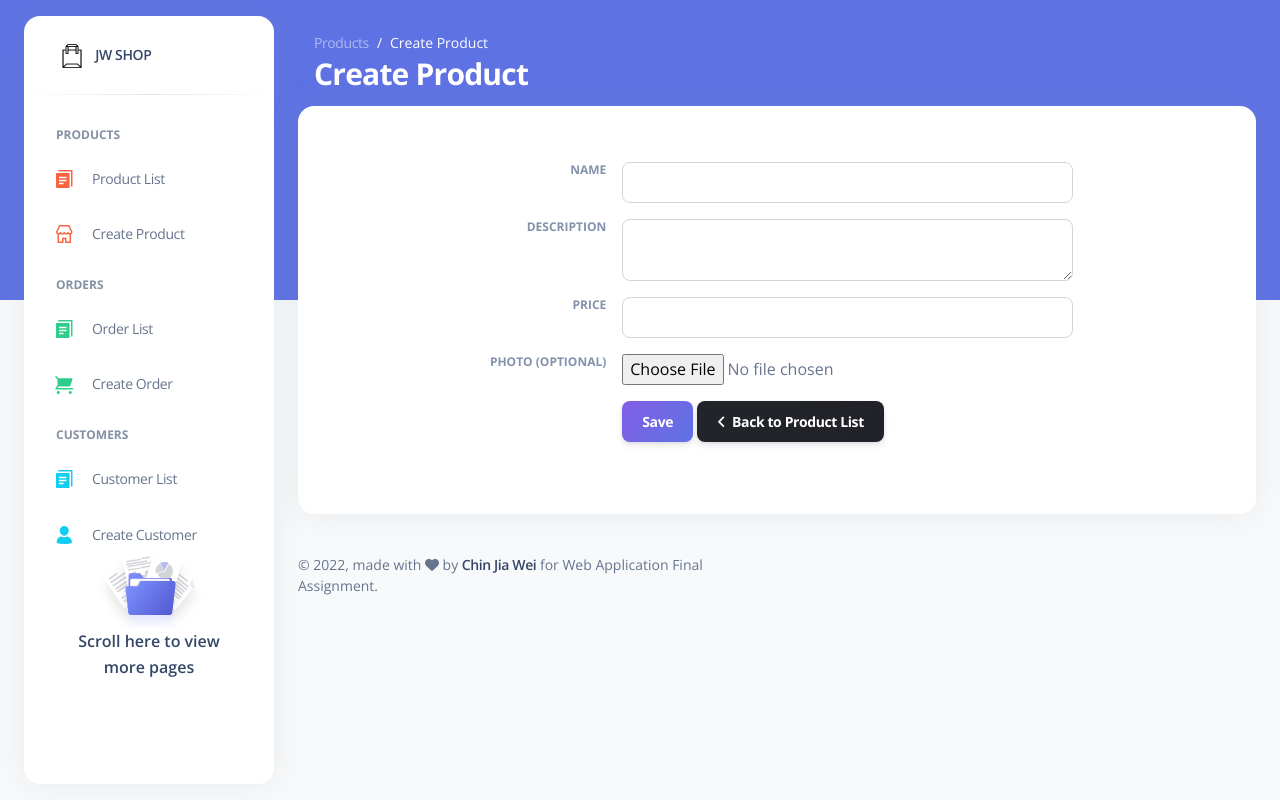
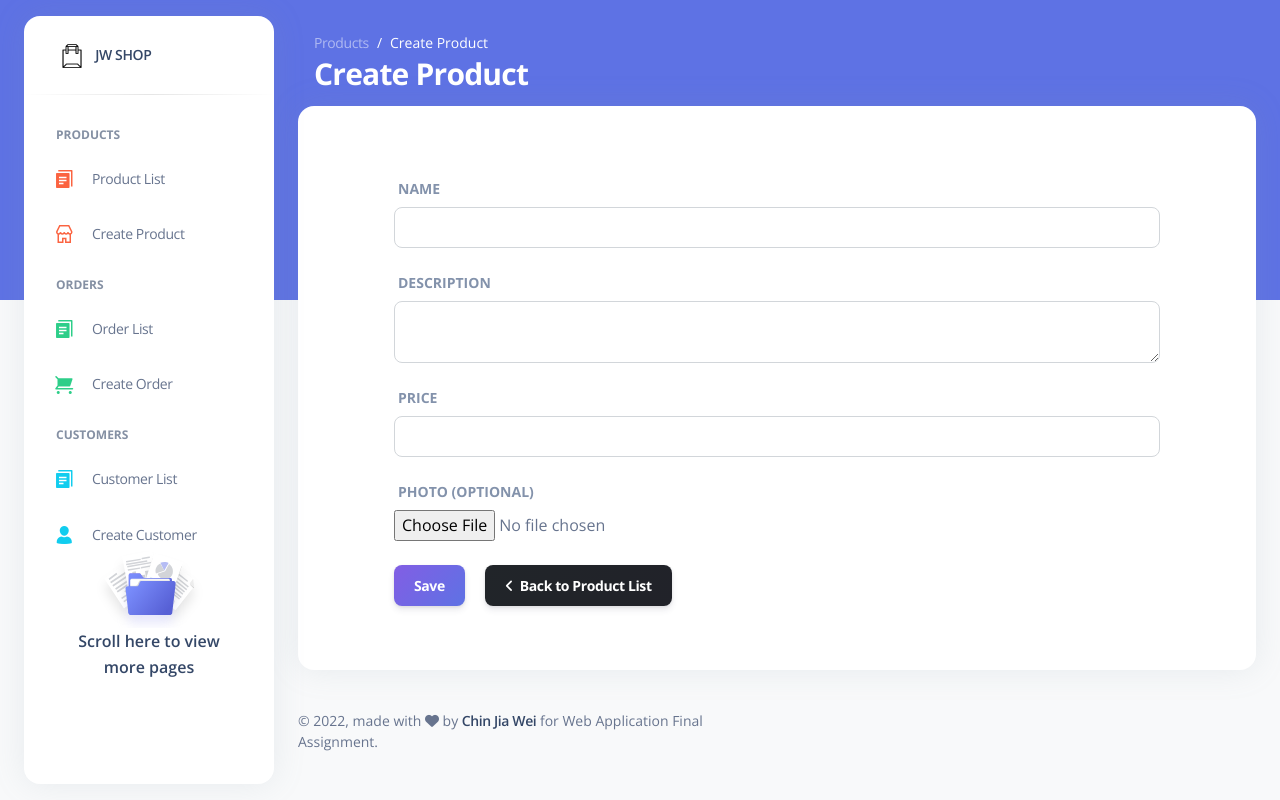
Before and after one commit to jiawei0321/webapp_finalwithbootstrap, a PHP site: page /product_create.php in a window 1280 px wide. Run offline with PHP 8.4, Linux system fonts and the light colour scheme; a user stored in the database is signed in; some libraries are stand-ins or nearby versions.

Commit message:
product responsive

```diff
--- a/project/product_create.php
+++ b/project/product_create.php
@@ -186,27 +186,27 @@ session_start();
                     <table class='table table-hover table-responsive'>
                         <tbody>
                             <tr>
-                                <td style="border: none" class="text-end text-uppercase text-secondary text-xs font-weight-bolder">Name</th>
-                                <td style="border: none"><input type='text' name='name' class='form-control' style="max-width: 85%" value="<?php echo $name; ?>" /></td>
+                                <label class="text-end text-uppercase text-secondary text-sm font-weight-bolder pt-4">Name</label>
+                                <input type='text' name='name' class='form-control' value="<?php echo $name; ?>" /></td>
                             </tr>
                             <tr>
-                                <td style="border: none" class="text-end text-uppercase text-secondary text-xs font-weight-bolder">Description</th>
-                                <td style="border: none"><textarea name='description' class='form-control' style="max-width: 85%" value="<?php echo $description; ?>"></textarea></td>
+                                <label class="text-end text-uppercase text-secondary text-sm font-weight-bolder pt-4">Description</label>
+                                <textarea name='description' class='form-control' value="<?php echo $description; ?>"></textarea></td>
                             </tr>
                             <tr>
-                                <td style="border: none" class="text-end text-uppercase text-secondary text-xs font-weight-bolder">Price</th>
-                                <td style="border: none"><input type='text' name='price' class='form-control' style="max-width: 85%" value="<?php echo $price; ?>" /></td>
+                                <label style="border: none" class="text-end text-uppercase text-secondary text-sm font-weight-bolder pt-4">Price</label>
+                                <input type='text' name='price' class='form-control' value="<?php echo $price; ?>" /></td>
                             </tr>
                             <tr>
-                                <td style="border: none" class="text-end text-uppercase text-secondary text-xs font-weight-bolder">Photo (optional)</th>
-                                <td style="border: none"><input type="file" name="product_image" style="max-width: 85%" /></td>
+                                <label style="border: none" class="text-end text-uppercase text-secondary text-sm font-weight-bolder pt-4">Photo (optional)</label>
+                                <br>
+                                <input type="file" name="product_image" /></td>
                             </tr>
                             <tr>
-                                <td></td>
-                                <td>
-                                    <input type='submit' value='Save' class='btn btn-primary btn bg-gradient-primary mb-0' />
-                                    <a class="btn bg-gradient-dark mb-0" href="product_read.php"><i class="fas fa-angle-left"></i>&nbsp;&nbsp;Back to Product List</a>
-                                </td>
+                                    <div class="pt-4">
+                                        <input type='submit' value='Save' class='btn btn-primary btn bg-gradient-primary mb-0 me-3'>
+                                        <a class="btn bg-gradient-dark mb-0" href="product_read.php"><i class="fas fa-angle-left"></i>&nbsp;&nbsp;Back to Product List</a>
+                                    </div>
                             </tr>
                         </tbody>
                     </table>
```
